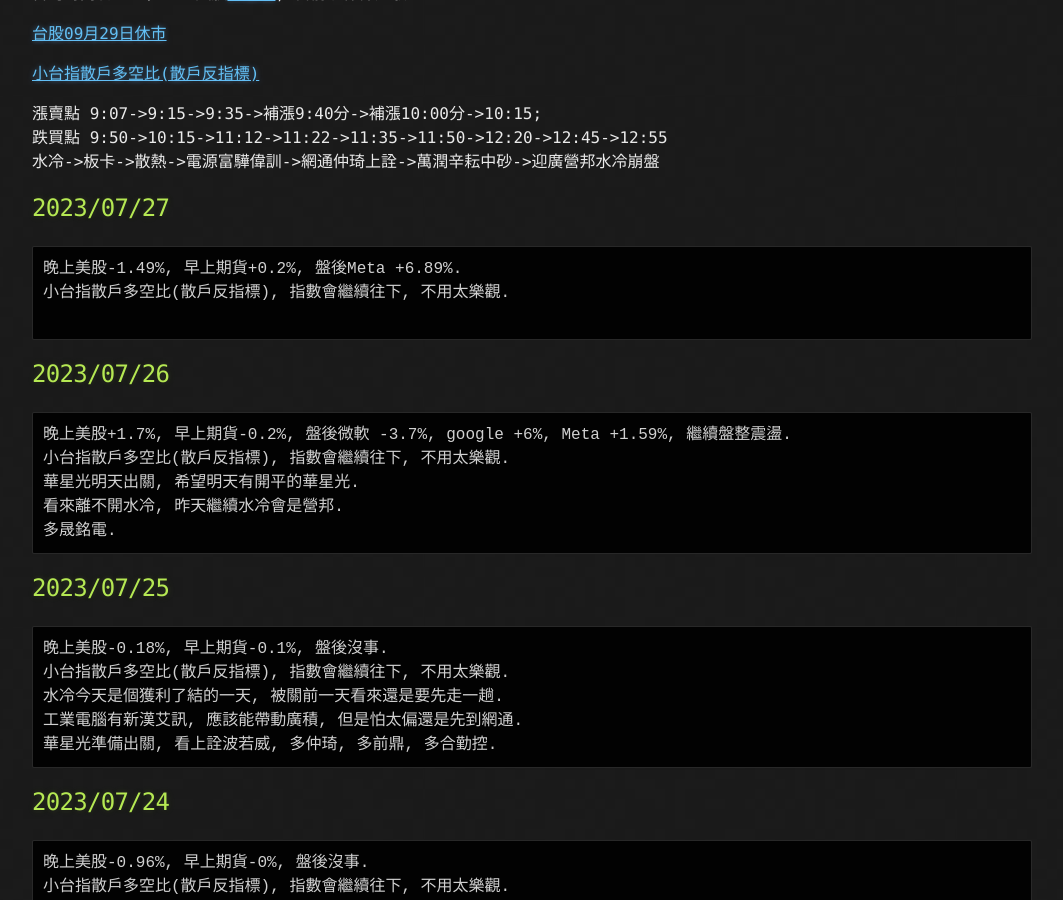
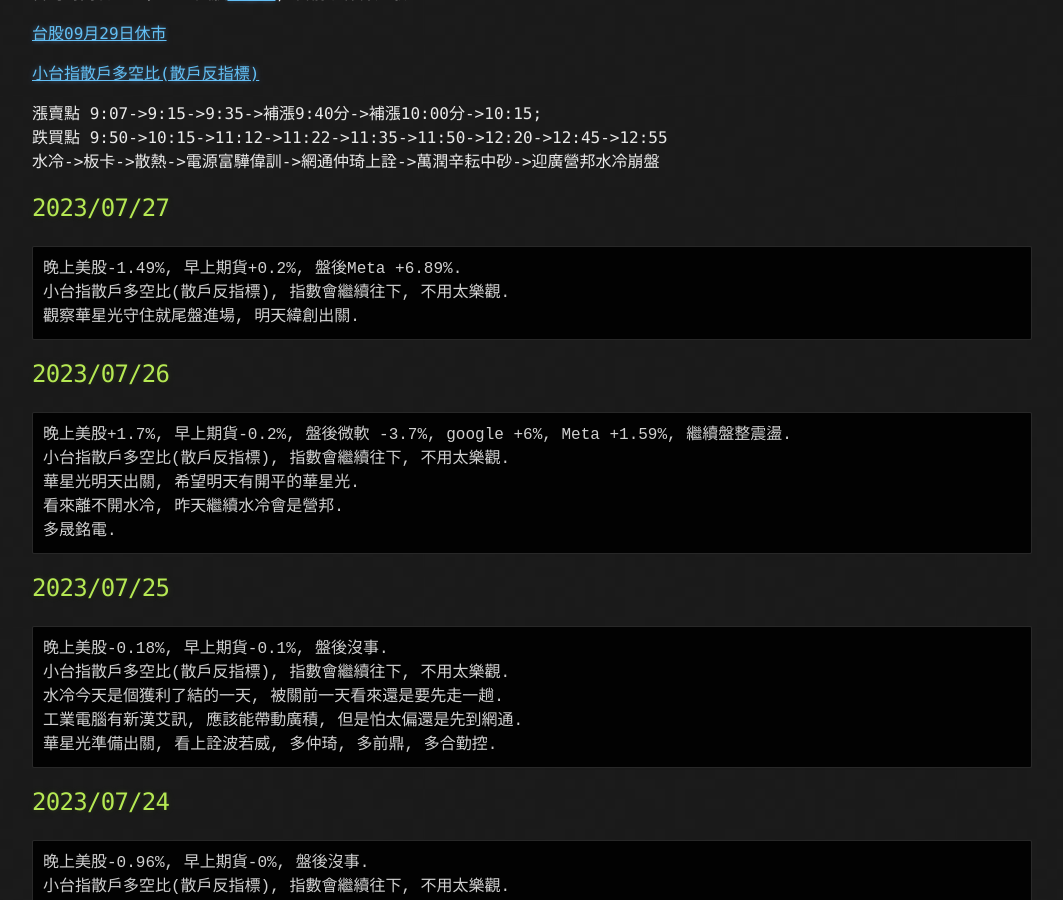
Before and after one commit to lepg5487/Stock_God, a Jekyll site: the page built from index.md, in a window 1280 px wide and 900 px high, scrolled down 436 px. Shown: the whole window, without its empty margins (108-1171 px from the left). Built offline with Jekyll 4.4.1, drawn with Linux system fonts in a browser that asks for light colours; our own code applies the rules of GitHub Pages for plain Markdown files.

Commit message:
Update index.md

````diff
--- a/index.md
+++ b/index.md
@@ -24,7 +24,7 @@
 ```
 晚上美股-1.49%, 早上期貨+0.2%, 盤後Meta +6.89%.
 小台指散戶多空比(散戶反指標), 指數會繼續往下, 不用太樂觀.
-
+觀察華星光守住就尾盤進場, 明天緯創出關.
 ```
 
 ## 2023/07/26
````
